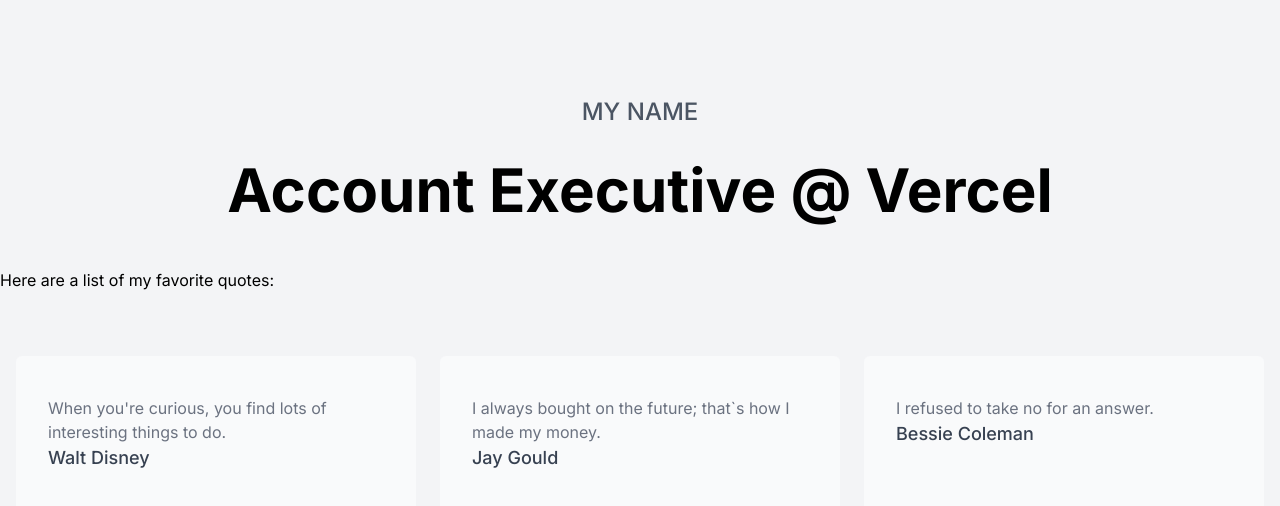
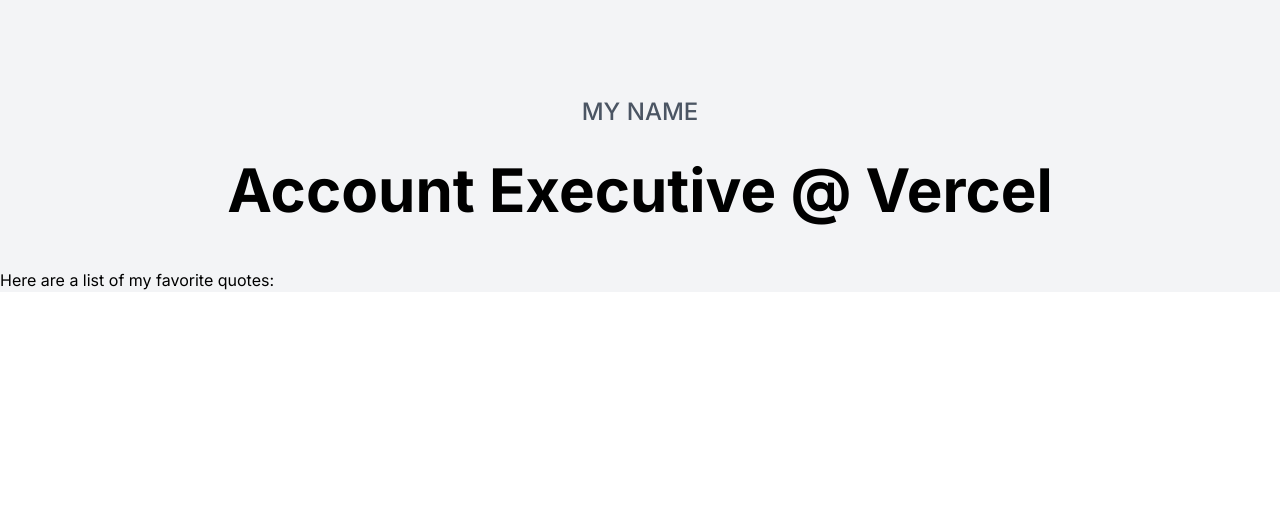
Before and after one commit to mattjared/mm-east-template, a Next.js app: page /about in a window 1280 px wide. Shown: the top 506 px of the page. Built offline with nearby package versions, Linux system fonts and the light colour scheme.

Commit message:
Ashraf Amaya

```diff
--- a/src/app/about/page.js
+++ b/src/app/about/page.js
@@ -10,7 +10,7 @@
       </section>
       <section>
         <h3>Here are a list of my favorite quotes:</h3>
-        <QuoteTiles />
+        {/* <QuoteTiles /> */}
       </section>
     </main>
   )
```
